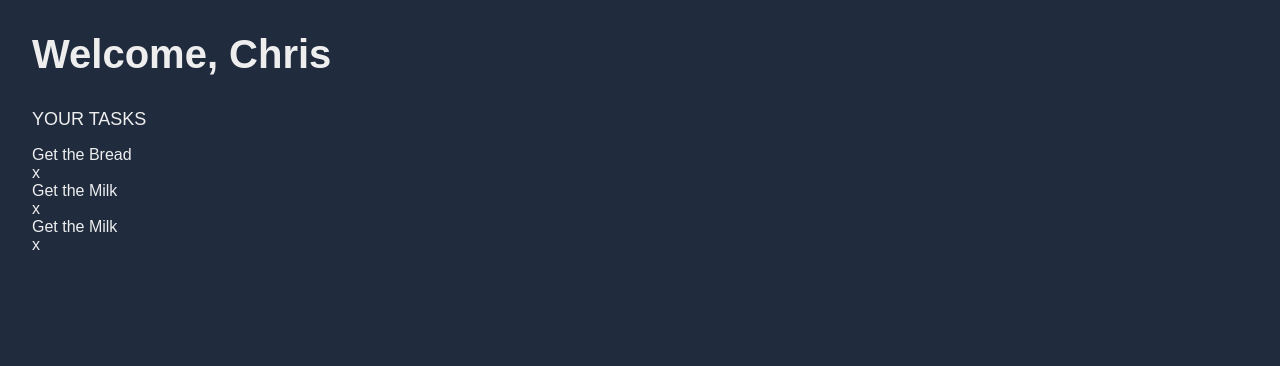
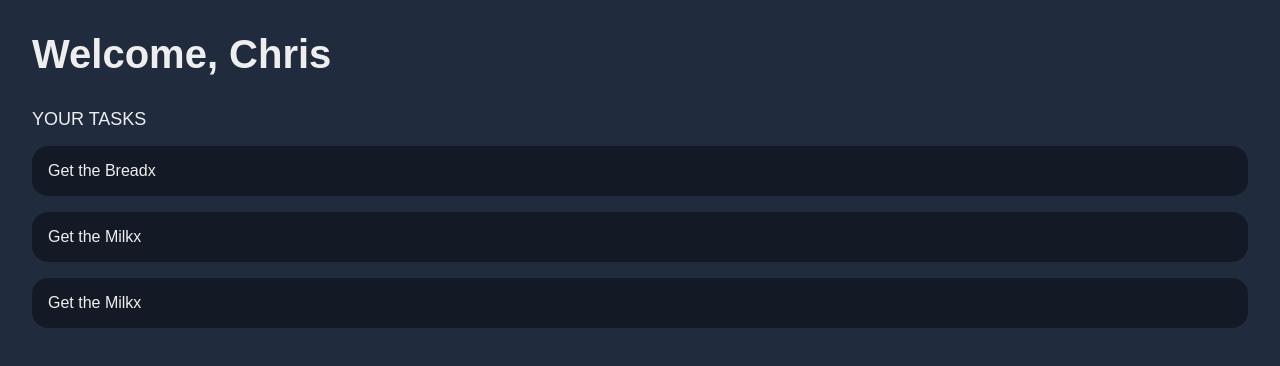
Before and after one commit to chrism-la/TodoApp, a React (Create React App) app in the folder client/: page / in a window 1280 px wide. Shown: the top 366 px of the page. Built offline with nearby package versions, Linux system fonts and the light colour scheme.

Commit message:
styled todo bar

```diff
--- a/client/src/index.css
+++ b/client/src/index.css
@@ -36,3 +36,15 @@ h4 {
   font-weight: 400;
   margin-bottom: 16px;
 }
+
+.todo {
+  position: relative;
+  background-color: var(--dark);
+  padding: 16px;
+  border-radius: 16px;
+  display: flex;
+  align-items: center;
+  transition: 0.5s;
+  cursor: pointer;
+  margin-bottom: 16px;
+}
```
